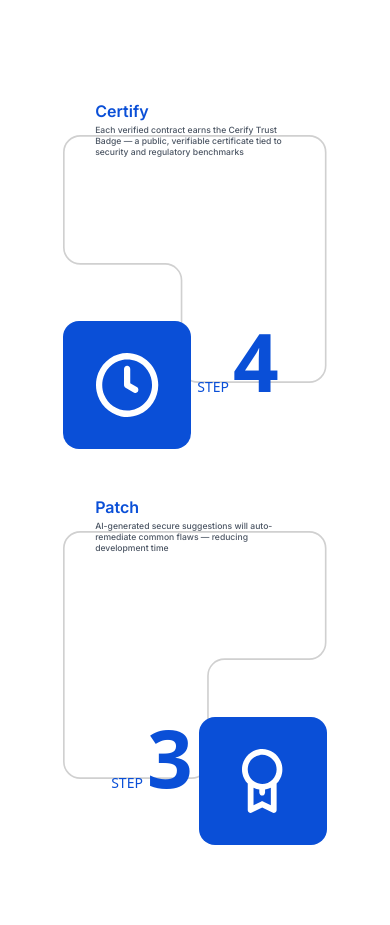
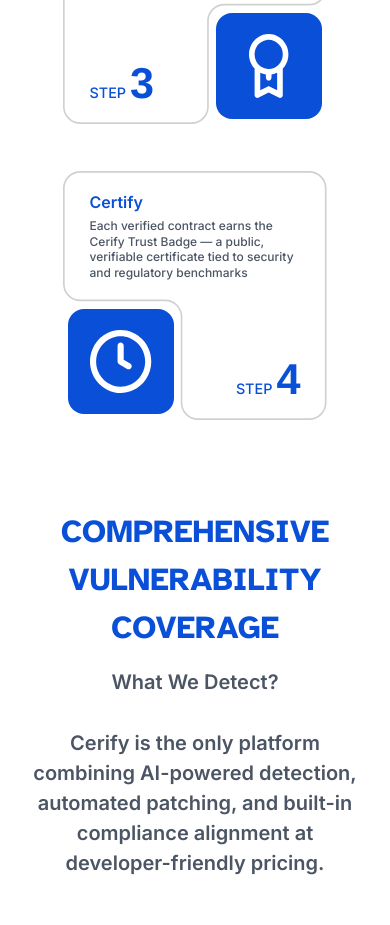
Before and after one commit to Cerify-Systems/cerify.ai, a React (Create React App) app: page / in a window 390 px wide. Shown: the part 4640-5565 px from the top of the page. Built offline with nearby package versions, Linux system fonts and the light colour scheme.

Commit message:
fixed process steps for mobile view

```diff
--- a/src/pages/sections/ProcessStepsSection.jsx
+++ b/src/pages/sections/ProcessStepsSection.jsx
@@ -1,7 +1,6 @@
 import React from "react";
 
 export const ProcessStepsSection = () => {
-  // Define the process steps data matching the exact image layout
   const processSteps = [
     {
       step: 1,
@@ -59,45 +58,85 @@
           How Does It Work ?
         </h3>
 
-        <div className="grid grid-cols-1 lg:grid-cols-2 gap-4 justify-items-center">
-          {processSteps.map((step, index) => (
+        <div className="grid grid-cols-1 lg:grid-cols-2 gap-8 justify-items-center">
+          {processSteps
+          .slice()
+          .sort((a, b) => {
+            if (window.innerWidth < 1024) {
+              return a.step - b.step;
+            }
+            return 0;
+          })
+          .map((step, index) => (
             <div
               key={index}
-              className="relative w-full max-w-[380px] h-[380px]"
+              className="relative w-full max-w-[380px] aspect-[1/1] min-w-[260px] flex-shrink-0"
             >
               {/* Background rectangle */}
               <img
                 className="absolute inset-0 w-full h-full object-contain"
                 alt={`Step ${step.step} background`}
                 src={step.rectangleSrc}
+                draggable={false}
               />
 
-              {/* Purple icon container */}
-              <div className={`absolute w-32 h-32 lg:w-36 lg:h-36 bg-[#0A4FD7] rounded-2xl flex items-center justify-center ${
-                step.iconPosition === 'top-left' ? 'top-0 left-0 lg:top-4 lg:left-0' :
-                step.iconPosition === 'top-right' ? 'top-0 right-0 lg:top-4 lg:right-0' :
-                step.iconPosition === 'bottom-left' ? 'bottom-0 left-0 lg:bottom-4 lg:left-0' :
-                'bottom-0 right-0 lg:bottom-4 lg:right-0'
-              }`}>
+              {/* Blue icon container */}
+              <div
+                className={`
+                  absolute flex items-center justify-center
+                  bg-[#0A4FD7] rounded-2xl
+                  w-[40%] h-[40%]
+                  ${
+                    step.iconPosition === "top-left"
+                      ? "left-[2%] top-[5%]"
+                      : step.iconPosition === "top-right"
+                      ? "right-[2%] top-[5%]"
+                      : step.iconPosition === "bottom-left"
+                      ? "left-[2%] bottom-[5%]"
+                      : "right-[2%] bottom-[5%]"
+                  }
+                `}
+              >
                 <img
-                  className="w-16 h-16 lg:w-24 lg:h-24 object-contain"
+                  className="w-[60%] h-[60%] object-contain"
                   alt={`Step ${step.step} icon`}
                   src={step.iconSrc}
+                  draggable={false}
                 />
               </div>
 
               {/* Step number and label */}
-              <div className={`absolute ${
-                step.stepPosition === 'top-right' ? 'top-12 right-20 lg:top-4 lg:right-20' :
-                step.stepPosition === 'top-left' ? 'top-12 left-12 lg:top-4 lg:left-8' :
-                step.stepPosition === 'bottom-right' ? 'bottom-12 right-12 lg:bottom-8 lg:right-16' :
-                'bottom-12 left-12 lg:bottom-8 lg:left-8'
-              } overflow-hidden`}>
+              <div
+                className={`
+                  absolute flex flex-col items-start
+                  ${
+                    step.stepPosition === "top-right"
+                      ? "top-[10%] right-[10%]"
+                      : step.stepPosition === "top-left"
+                      ? "top-[10%] left-[10%]"
+                      : step.stepPosition === "bottom-right"
+                      ? "bottom-[10%] right-[10%]"
+                      : "bottom-[10%] left-[10%]"
+                  }
+                `}
+                style={{ minWidth: "0" }}
+              >
                 <div className="flex items-baseline gap-1">
-                  <span className="text-sm lg:text-base font-medium text-[#0A4FD7]">STEP</span>
-                  <span className="font-semibold text-[#0A4FD7] leading-none"
+                  <span
+                    className="text-[#0A4FD7] font-medium"
                     style={{
-                      fontSize: 'clamp(5rem, 12vw, 9rem)'
+                      fontSize: "clamp(0.9rem, 2vw, 1.2rem)",
+                      fontFamily: "Inter, Helvetica",
+                    }}
+                  >
+                    STEP
+                  </span>
+                  <span
+                    className="font-semibold text-[#0A4FD7] leading-none"
+                    style={{
+                      fontSize: "clamp(2.7rem, 7vw, 5.5rem)",
+                      fontFamily: "Atkinson_Hyperlegible, Helvetica",
+                      lineHeight: 1,
                     }}
                   >
                     {step.step}
@@ -106,21 +145,32 @@
               </div>
 
               {/* Description */}
-              <div className={`absolute px-0 lg:px-0 ${
-                step.descriptionPosition === 'bottom'
-                  ? (step.step === 2
-                      ? 'bottom-16 left-8 right-8 lg:bottom-12 lg:left-8 lg:right-12'
-                      : 'bottom-8 left-8 right-8 lg:bottom-24 lg:left-8 lg:right-12')
-                  : 'top-8 left-8 right-8 lg:top-8 lg:left-8 lg:right-12'
-              } overflow-hidden`}>
-                <h4 className="font-['Inter',Helvetica] font-semibold text-[#0A4FD7] text-sm lg:text-base mb-1 lg:mb-2" style={{
-                  fontSize: 'clamp(1rem, 4vw, 1.5rem)'
-                }}>
+              <div
+                className={`
+                  absolute
+                  ${
+                    step.descriptionPosition === "bottom"
+                      ? "left-[10%] right-[10%] bottom-[10%]"
+                      : "left-[10%] right-[10%] top-[10%]"
+                  }
+                `}
+                style={{ minWidth: "0" }}
+              >
+                <h4
+                  className="font-['Inter',Helvetica] font-semibold text-[#0A4FD7] mb-1 text-left"
+                  style={{
+                    fontSize: "clamp(1rem, 2.5vw, 1.35rem)",
+                  }}
+                >
                   {step.title}
                 </h4>
-                <p className="font-['Inter',Helvetica] font-medium text-[#4B5563] text-xs lg:text-sm leading-tight lg:leading-relaxed" style={{
-                  fontSize: 'clamp(0.5rem, 2.2vw, 1rem)'
-                }}>
+                <p
+                  className="font-['Inter',Helvetica] font-medium text-[#4B5563] text-left"
+                  style={{
+                    fontSize: "clamp(0.75rem, 2vw, 1.05rem)",
+                    lineHeight: 1.3,
+                  }}
+                >
                   {step.description}
                 </p>
               </div>
```
